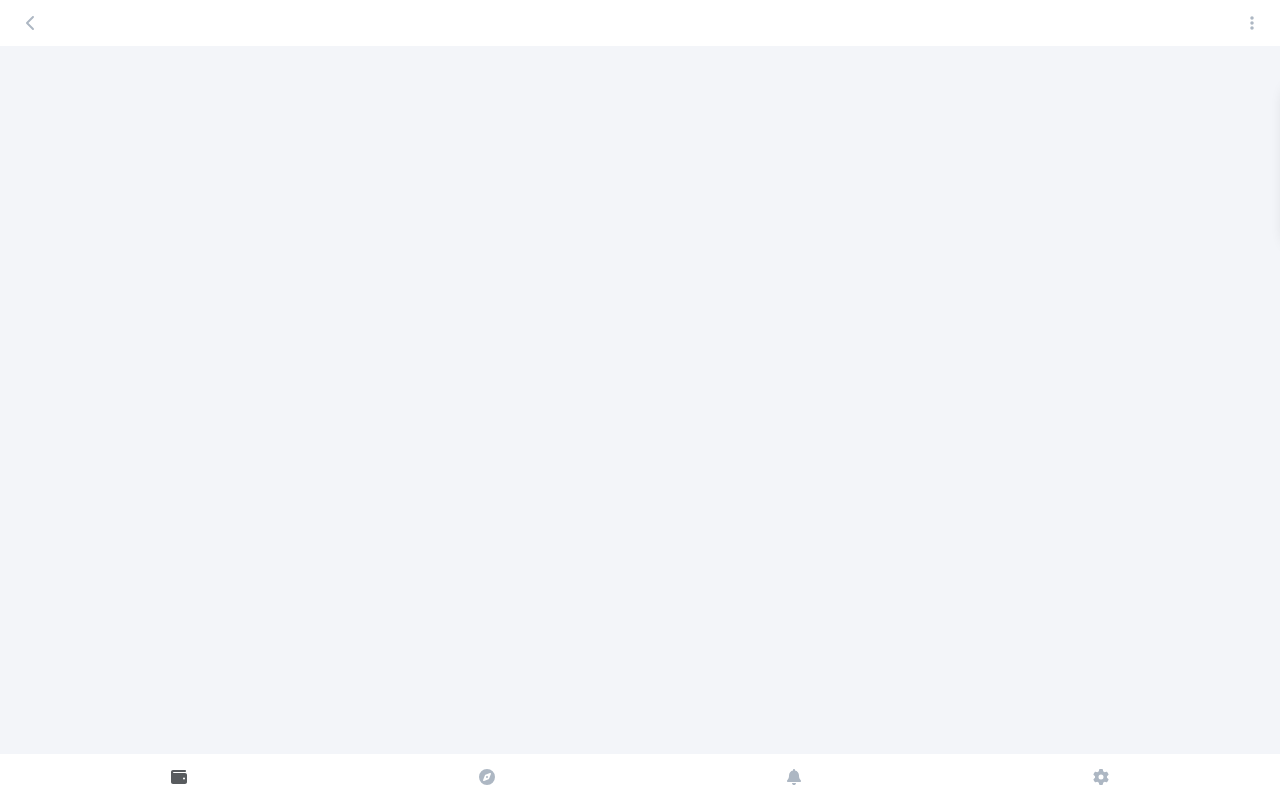
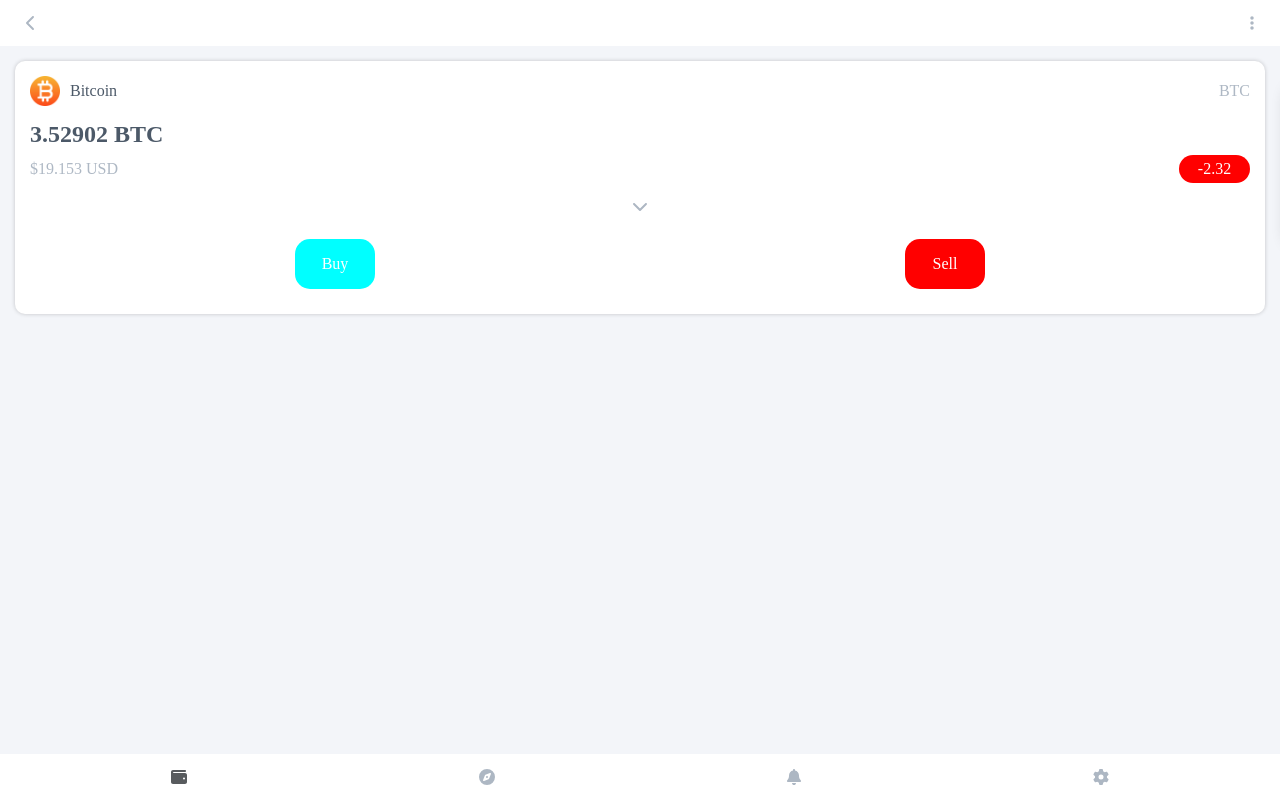
Before and after one commit to Masoud-z/bitcoin-wallet, a Next.js app: page / in a window 1280 px wide. Shown: the top 800 px of the page. Built offline with nearby package versions, Linux system fonts and the light colour scheme.

Commit message:
Add coin price detail component

```diff
--- a/components/coinPage/coinPage.jsx
+++ b/components/coinPage/coinPage.jsx
@@ -1,7 +1,27 @@
-import styles from "./coinPage.module.css";
+import CoinPriceDetail from "../coinPriceDetail/CoinPriceDetail";
+import styles from "./CoinPage.module.css";
 
-function coinPage() {
-  return <div className={styles.container}></div>;
+function CoinPage() {
+  const coin = {
+    img: "/bit.png",
+    name: "Bitcoin",
+    title: "BTC",
+    amount: 3.52902,
+    price: 19.153,
+    change: -2.32,
+  };
+  return (
+    <div className={styles.container}>
+      <CoinPriceDetail
+        img={coin.img}
+        name={coin.name}
+        title={coin.title}
+        amount={coin.amount}
+        price={coin.price}
+        change={coin.change}
+      />
+    </div>
+  );
 }
 
-export default coinPage;
+export default CoinPage;
--- a/components/coinPage/coinPage.module.css
+++ b/components/coinPage/coinPage.module.css
@@ -1,5 +1,7 @@
-.container{
-    display: flex;
-    justify-content: flex-start;
-    align-items: center;
+.container {
+  display: flex;
+  flex-direction: column;
+  justify-content: flex-start;
+  align-items: center;
+  gap: 15px;
 }
--- /dev/null
+++ b/components/coinPriceDetail/CoinPriceDetail.jsx
@@ -0,0 +1,54 @@
+import Image from "next/image";
+import styles from "./CoinPriceDetail.module.css";
+import { faChevronDown, faChevronUp } from "@fortawesome/free-solid-svg-icons";
+import { useState } from "react";
+import { FontAwesomeIcon } from "@fortawesome/react-fontawesome";
+
+function CoinPriceDetail({ img, name, title, amount, price, change }) {
+  const [detailOpen, setDetailOpen] = useState(false);
+
+  return (
+    <section className={styles.container}>
+      <div className={styles.namInfo}>
+        <div className={styles.name}>
+          <Image src={img} width={30} height={30} alt="coin" />
+          {name}
+        </div>
+        <div className={styles.title}>{title}</div>
+      </div>
+      <h1 className={styles.amount}>
+        {amount} {title}
+      </h1>
+      <div className={styles.price}>
+        ${price} USD
+        <div className={`${styles.change} ${change < 0 && styles.minus}`}>
+          {change}
+        </div>
+      </div>
+      <div
+        className={styles.show}
+        onClick={() => setDetailOpen((prev) => !prev)}
+      >
+        {detailOpen ? (
+          <FontAwesomeIcon icon={faChevronUp} />
+        ) : (
+          <FontAwesomeIcon icon={faChevronDown} />
+        )}
+      </div>
+      <div className={styles.overalContainer}>
+        <div
+          className={`${styles.ordersContainer} ${
+            detailOpen && styles.detailOpen
+          }`}
+        >
+          <div className={`${styles.orders} `}>
+            <div className={styles.orderBtn}>Buy</div>
+            <div className={styles.orderBtn}>Sell</div>
+          </div>
+        </div>
+      </div>
+    </section>
+  );
+}
+
+export default CoinPriceDetail;
--- /dev/null
+++ b/components/coinPriceDetail/CoinPriceDetail.module.css
@@ -0,0 +1,124 @@
+.container {
+  width: 100%;
+  background-color: #fff;
+  border-radius: 10px;
+  padding: 15px;
+  margin-top: 15px;
+  display: flex;
+  flex-direction: column;
+  justify-content: center;
+  align-items: center;
+  gap: 15px;
+  box-shadow: 0px 0px 4px 0px rgba(0, 0, 0, 0.2);
+}
+
+.namInfo {
+  display: flex;
+  justify-content: space-between;
+  align-items: center;
+  width: 100%;
+}
+
+.name {
+  display: flex;
+  justify-content: center;
+  align-items: center;
+  gap: 10px;
+  color: #4c5968;
+  text-transform: capitalize;
+}
+
+.title {
+  color: #aeb8c4;
+  text-transform: uppercase;
+}
+
+.amount {
+  color: #4c5968;
+  font-size: 1.5rem;
+  text-transform: uppercase;
+  width: 100%;
+}
+
+.price {
+  width: 100%;
+  margin-top: -8px;
+  color: #aeb8c4;
+  display: flex;
+  justify-content: space-between;
+  align-items: center;
+}
+
+.change {
+  padding: 5px 0px;
+  width: 71px;
+  display: flex;
+  justify-content: center;
+  align-items: center;
+  border-radius: 15px;
+  background-color: #00ffff;
+  color: #fff;
+}
+
+.minus {
+  background-color: red;
+}
+
+.show {
+  display: flex;
+  justify-content: center;
+  align-items: center;
+  color: #adb7c3;
+}
+
+.overalContainer {
+  width: 100%;
+  overflow: hidden;
+}
+
+.ordersContainer {
+  width: 100%;
+  animation: orders 0.4s linear;
+}
+
+@keyframes orders {
+  0% {
+    transform: translateY(-200px);
+  }
+
+  100% {
+    transform: translateY(0px);
+  }
+}
+
+.orders {
+  display: flex;
+  justify-content: space-around;
+  align-items: center;
+  padding: 10px 0;
+  width: 100%;
+}
+
+.detailOpen {
+  display: none;
+}
+
+.orderBtn {
+  width: 80px;
+  height: 50px;
+  display: flex;
+  border-radius: 15px;
+  justify-content: center;
+  align-items: center;
+  color: #fff;
+  background-color: #00ffff;
+}
+
+.orderBtn:hover {
+  cursor: pointer;
+  opacity: 0.5;
+}
+
+.orderBtn:last-child {
+  background-color: red;
+}
--- a/components/layout/Layout.jsx
+++ b/components/layout/Layout.jsx
@@ -52,7 +52,9 @@ function Layout(props) {
           </li>
         </ul>
       </header>
+      <div className={styles.child}>
       {props.children}
+      </div>
       <footer className={styles.footer}>
         <FontAwesomeIcon icon={faWallet} className={`${styles.btn} active`} />
         <FontAwesomeIcon icon={faCompass} className={styles.btn} />
--- a/components/layout/Layout.module.css
+++ b/components/layout/Layout.module.css
@@ -18,6 +18,9 @@
 .title {
   color: #4c5968;
   font-size: 1.5rem;
+}
+.child {
+  padding: 0 15px;
 }
 
 .footer {
--- a/pages/index.jsx
+++ b/pages/index.jsx
@@ -1,7 +1,11 @@
+import CoinPage from "@/components/coinPage/coinPage";
+
 function index() {
   return (
-    <></>
-  )
+    <>
+      <CoinPage />
+    </>
+  );
 }
 
-export default index
+export default index;
```
Also changed, not shown: public/bit.png (added).
